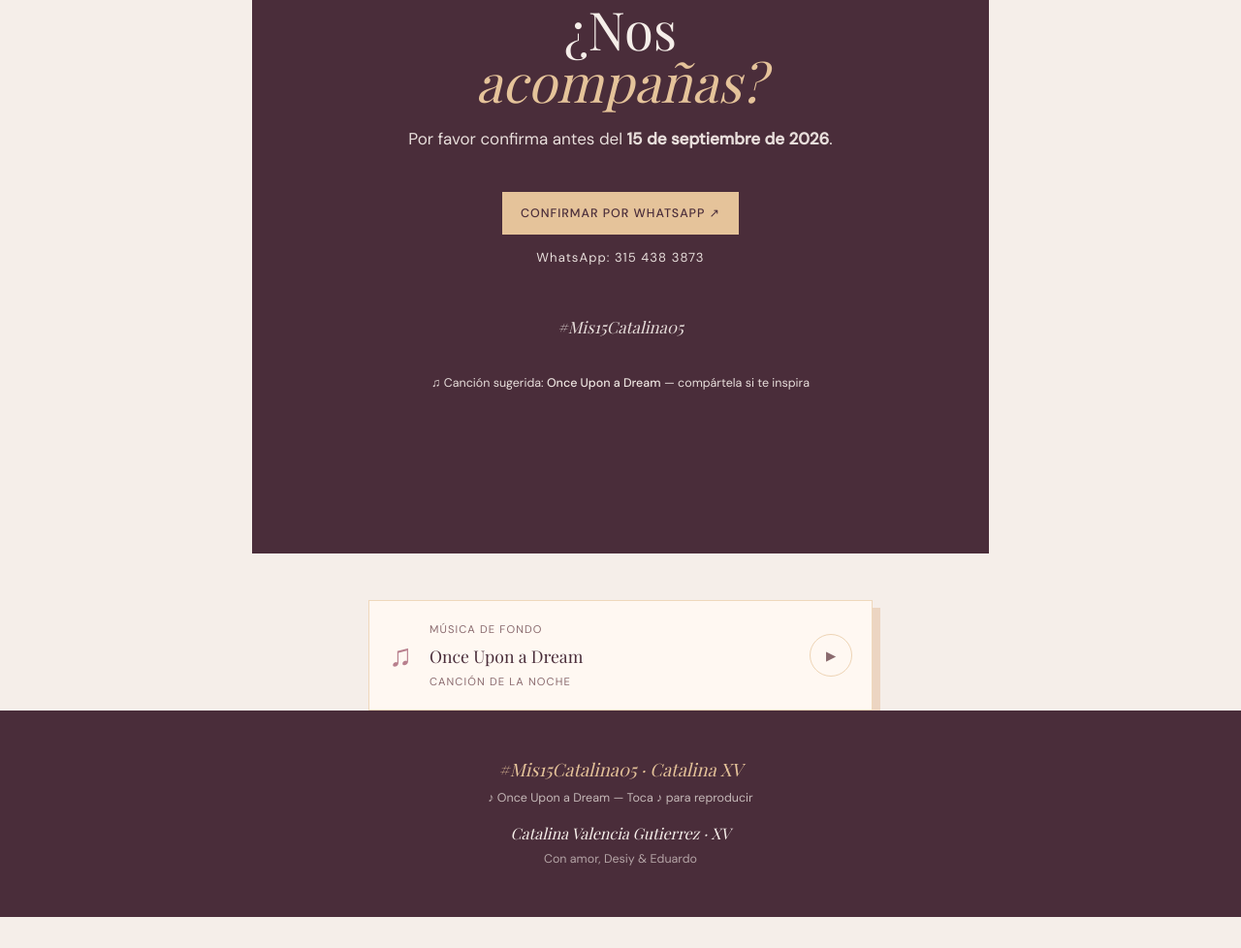
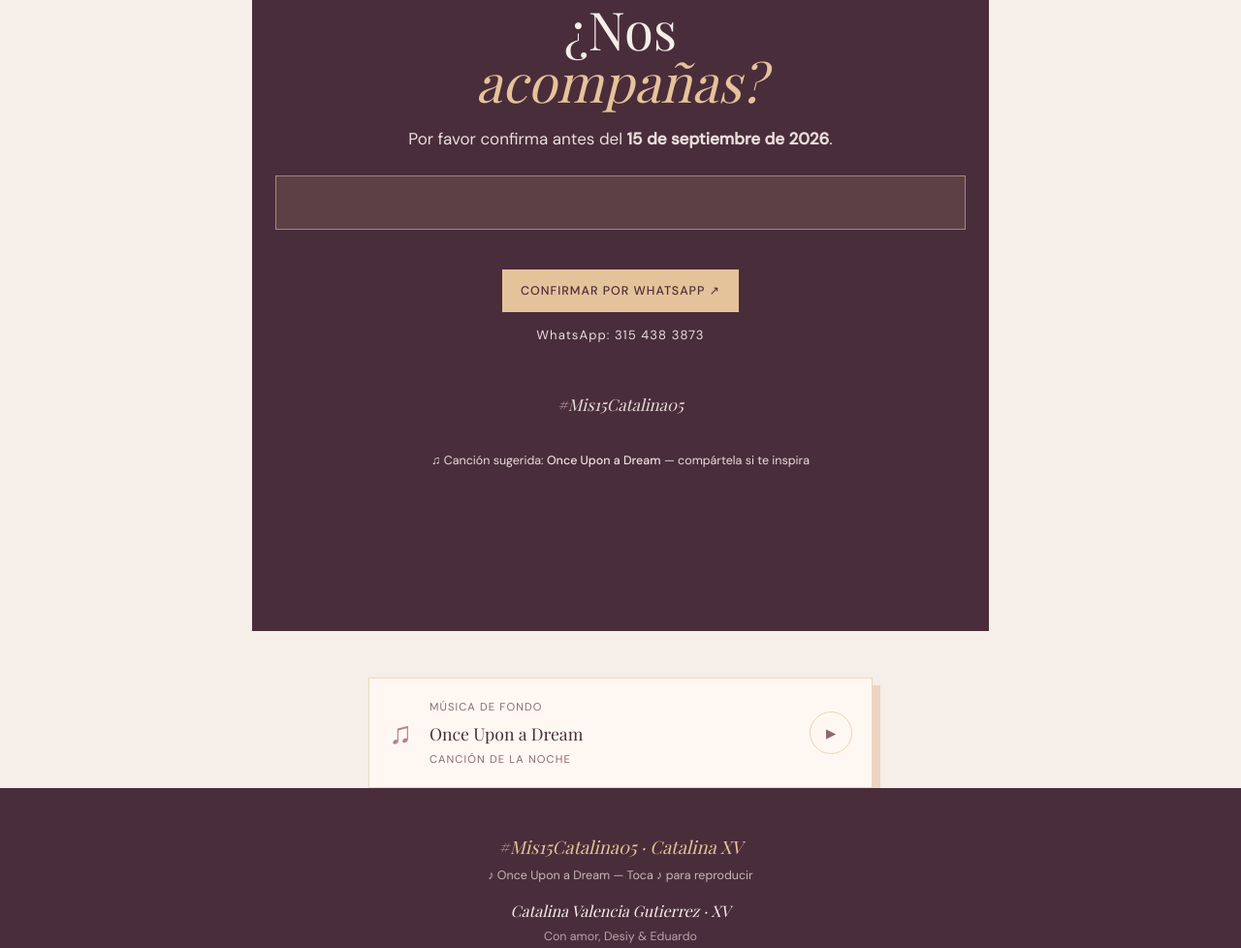
Before and after one commit to novicodev/catalina-xv, an Astro site: page / in a window 1280 px wide. Shown: the part 4164-5142 px from the top of the page at 97% size. Before the commit the page ends 5110 px from the top, so only its background shows below. Built offline with nearby package versions, Linux system fonts and the light colour scheme; Astro itself is replaced by a stand-in of ours; no server answers; a web font is replaced by a local one.

Commit message:
style(rsvp): highlight personalized guest greeting

```diff
--- a/src/pages/index.astro
+++ b/src/pages/index.astro
@@ -436,6 +436,7 @@ const supabasePublishableKey = import.meta.env.PUBLIC_SUPABASE_PUBLISHABLE_KEY |
   .rsvp h2{margin:.4rem 0 .8rem;font:clamp(2.4rem,6vw,3.4rem)/1 var(--serif);font-weight:400}
   .rsvp h2 em{font-style:italic;color:var(--champagne);font-weight:400}
   .rsvp p{color:rgba(245,238,233,.92)}
+  .guest-greeting{min-height:3.5rem;margin:1.5rem auto 1.25rem;padding:1rem 1.25rem;border:1px solid rgba(229,195,154,.55);background:rgba(229,195,154,.12);color:#fff!important;font:500 clamp(1.25rem,4vw,1.75rem)/1.25 var(--serif);letter-spacing:.01em;text-wrap:balance}
   .actions{margin-top:1.6rem}
   .phone{margin:.8rem 0 0;color:var(--champagne);font-size:.82rem;letter-spacing:.08em}
   .rsvp-meta{margin-top:2rem;display:grid;gap:.5rem}
```
